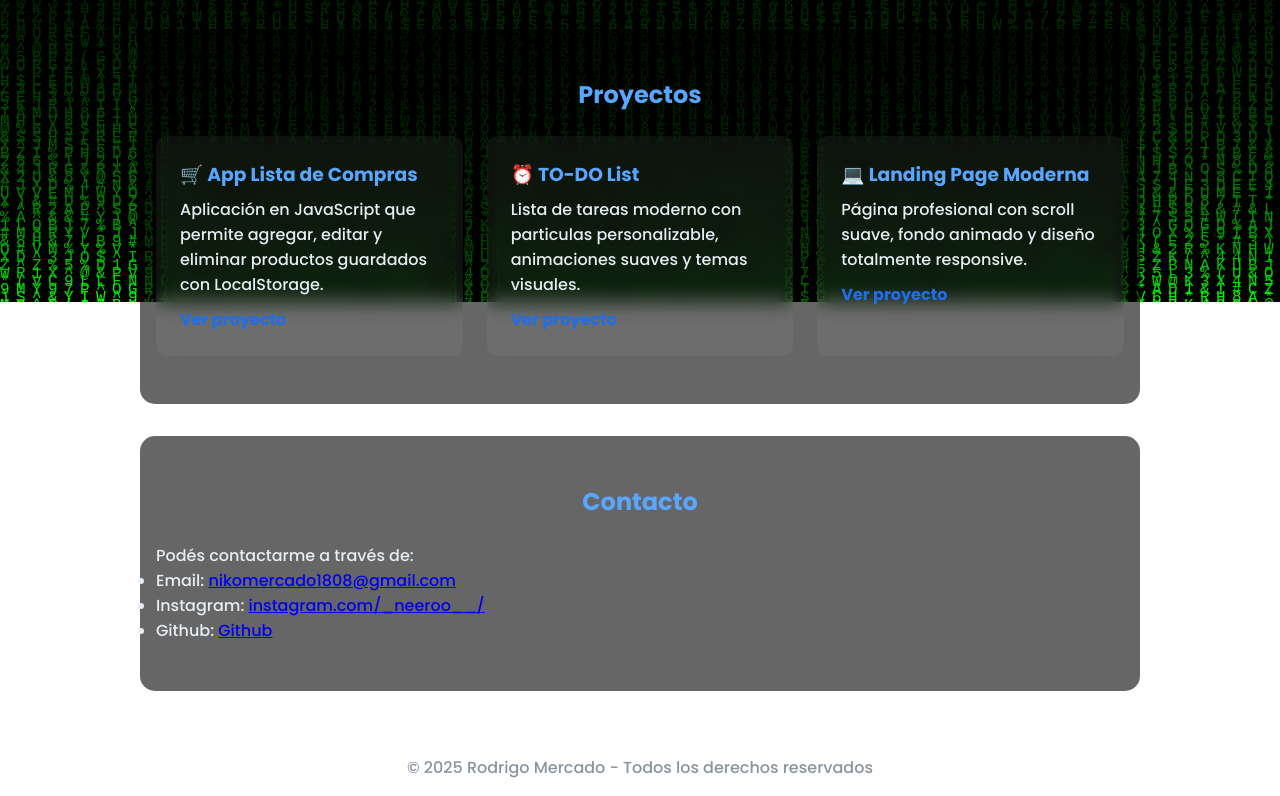
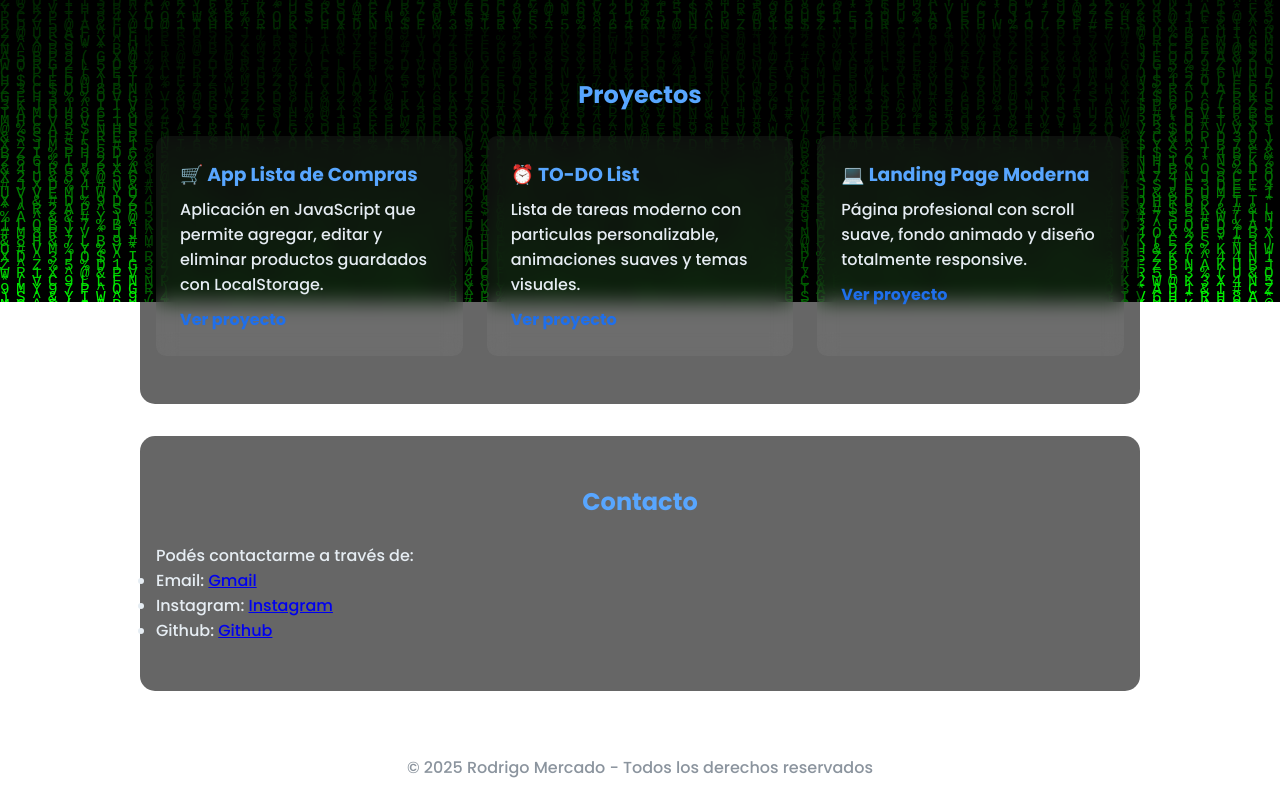
Before and after one commit to niko1808/portafolio, a plain HTML site: page index.html in a window 1280 px wide. Shown: the part 498-1294 px from the top of the page. Drawn offline with Linux system fonts and the light colour scheme.

Commit message:
Add files via upload

```diff
--- a/index.html
+++ b/index.html
@@ -48,8 +48,8 @@
     <h2>Contacto</h2>
     <p>Podés contactarme a través de:</p>
     <ul>
-      <li>Email: <a href="mailto:nikomercado1808@gmail.com">nikomercado1808@gmail.com</a></li>
-      <li>Instagram: <a href="@" target="_blank">instagram.com/_neeroo__/</a></li>
+      <li>Email: <a href="mailto:nikomercado1808@gmail.com">Gmail</a></li>
+      <li>Instagram: <a href="https://www.instagram.com/n1k0l45.1893/" target="_blank">Instagram</a></li>
       <li>Github: <a href="https://github.com/niko1808" target="_blank">Github</a></li>
     </ul>
   </section>
```
